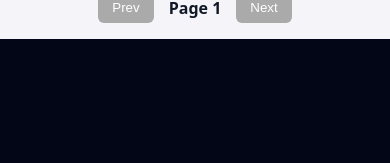
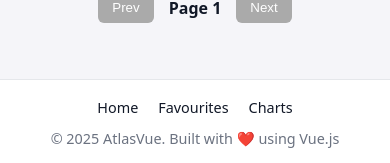
Before and after one commit to AaishaShahani2001/AtlasVue, a Vue app: page / in a window 390 px wide. Shown: the part 907-1070 px from the top of the page. Before the commit the page ends 946 px from the top, so only its background shows below. Built offline with nearby package versions, Linux system fonts and the light colour scheme; no server answers.

Commit message:
added footer section

```diff
--- a/src/App.vue
+++ b/src/App.vue
@@ -2,14 +2,18 @@
   <div :class="['app', theme]">
     <Navbar @toggleTheme="toggleTheme" :theme="theme" />
     <router-view />
+    <BackToTop />
+    <Footer />
   </div>
 </template>
 
 <script>
 import Navbar from "./components/Navbar.vue";
+import Footer from "./components/Footer.vue";
+import BackToTop from "./components/BackToTop.vue";
 
 export default {
-  components: { Navbar },
+  components: { Navbar, Footer, BackToTop },
   data() {
     return { theme: "light" };
   },
--- /dev/null
+++ b/src/components/BackToTop.vue
@@ -0,0 +1,57 @@
+<template>
+  <button
+    v-show="visible"
+    class="back-to-top"
+    @click="scrollToTop"
+  >
+    ⬆
+  </button>
+</template>
+
+<script>
+export default {
+  data() {
+    return { visible: false };
+  },
+
+  mounted() {
+    window.addEventListener("scroll", this.checkScroll);
+  },
+  beforeUnmount() {
+    window.removeEventListener("scroll", this.checkScroll);
+  },
+
+  methods: {
+    checkScroll() {
+      this.visible = window.scrollY > 300;
+    },
+    scrollToTop() {
+      window.scrollTo({ top: 0, behavior: "smooth" });
+    }
+  }
+};
+</script>
+
+<style scoped>
+.back-to-top {
+  position: fixed;
+  right: 22px;
+  bottom: 22px;
+  width: 48px;
+  height: 48px;
+  border-radius: 50%;
+  border: none;
+  cursor: pointer;
+  font-size: 1.3rem;
+  background: var(--card-bg);
+  color: var(--text);
+  box-shadow: var(--shadow-soft);
+  transition: all 0.25s ease;
+  z-index: 999;
+}
+
+.back-to-top:hover {
+  transform: translateY(-3px);
+  box-shadow: 0 6px 16px rgba(0, 0, 0, 0.25);
+}
+</style>
--- /dev/null
+++ b/src/components/Footer.vue
@@ -0,0 +1,86 @@
+<template>
+  <footer class="footer">
+
+    <div class="footer-content">
+
+      <!-- LEFT: Navigation Links -->
+      <div class="footer-links">
+        <router-link to="/">Home</router-link>
+        <router-link to="/favourites">Favourites</router-link>
+        <router-link to="/charts">Charts</router-link>
+      </div>
+
+      <!-- RIGHT: Copyright -->
+      <div class="footer-copy">
+        © {{ year }} AtlasVue. Built with ❤️ using Vue.js
+      </div>
+
+    </div>
+
+  </footer>
+</template>
+
+<script>
+export default {
+  data() {
+    return {
+      year: new Date().getFullYear()
+    };
+  }
+};
+</script>
+
+<style scoped>
+.footer {
+  margin-top: 40px;
+  padding: 18px 25px;
+  background: var(--nav-bg);
+  border-top: 1px solid var(--nav-border);
+  backdrop-filter: blur(12px);
+  color: var(--text);
+}
+
+.footer-content {
+  max-width: 1100px;
+  margin: auto;
+
+  display: flex;
+  justify-content: space-between;
+  align-items: center;
+
+  flex-wrap: wrap;
+  gap: 12px;
+}
+
+/* LEFT SIDE LINKS */
+.footer-links {
+  display: flex;
+  gap: 20px;
+}
+
+.footer-links a {
+  text-decoration: none;
+  font-size: 0.9rem;
+  color: var(--text);
+  transition: 0.2s ease;
+}
+
+.footer-links a:hover {
+  color: var(--accent);
+  text-shadow: 0 0 6px var(--accent);
+}
+
+/* RIGHT SIDE COPYRIGHT */
+.footer-copy {
+  font-size: 0.9rem;
+  color: var(--muted);
+}
+
+/* MOBILE */
+@media (max-width: 640px) {
+  .footer-content {
+    flex-direction: column;
+    text-align: center;
+  }
+}
+</style>
```
